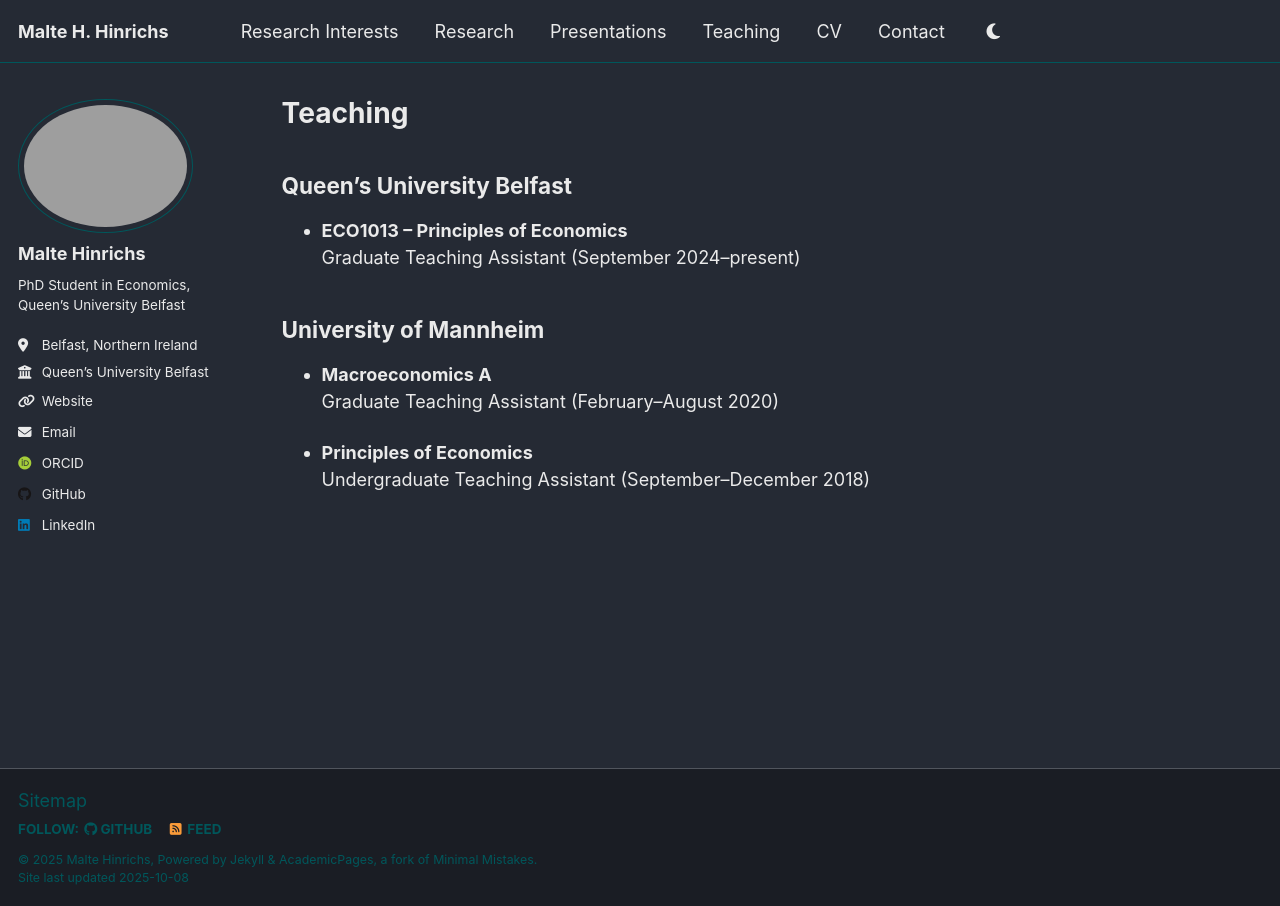
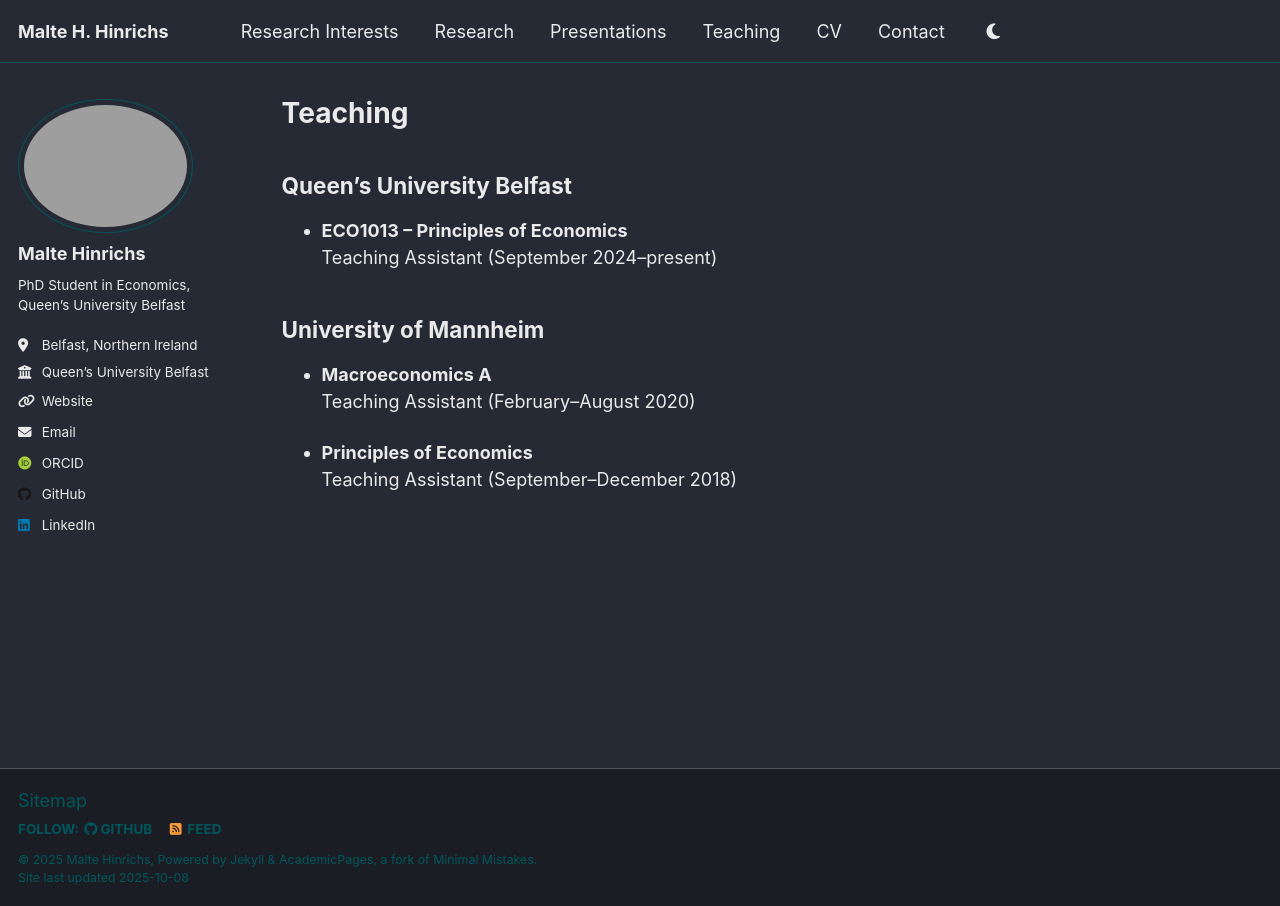
Before and after one commit to maltehhinrichs/maltehhinrichs.github.io, a Jekyll site: the page built from _pages/teaching.md, in a window 1280 px wide. Built offline with Jekyll 4.4.1, drawn with Linux system fonts in a browser that asks for light colours; some web fonts are replaced; a script that is not in the unit is left out.

Commit message:
Update teaching.md

```diff
--- a/_pages/teaching.md
+++ b/_pages/teaching.md
@@ -8,12 +8,12 @@ author_profile: true
 ## Queen's University Belfast
 
 - **ECO1013 -- Principles of Economics**
-Graduate Teaching Assistant (September 2024--present)
+Teaching Assistant (September 2024--present)
 
 ## University of Mannheim
 
 - **Macroeconomics A**
-Graduate Teaching Assistant (February--August 2020)
+Teaching Assistant (February--August 2020)
 
 - **Principles of Economics**
-Undergraduate Teaching Assistant (September--December 2018)
+Teaching Assistant (September--December 2018)
```
